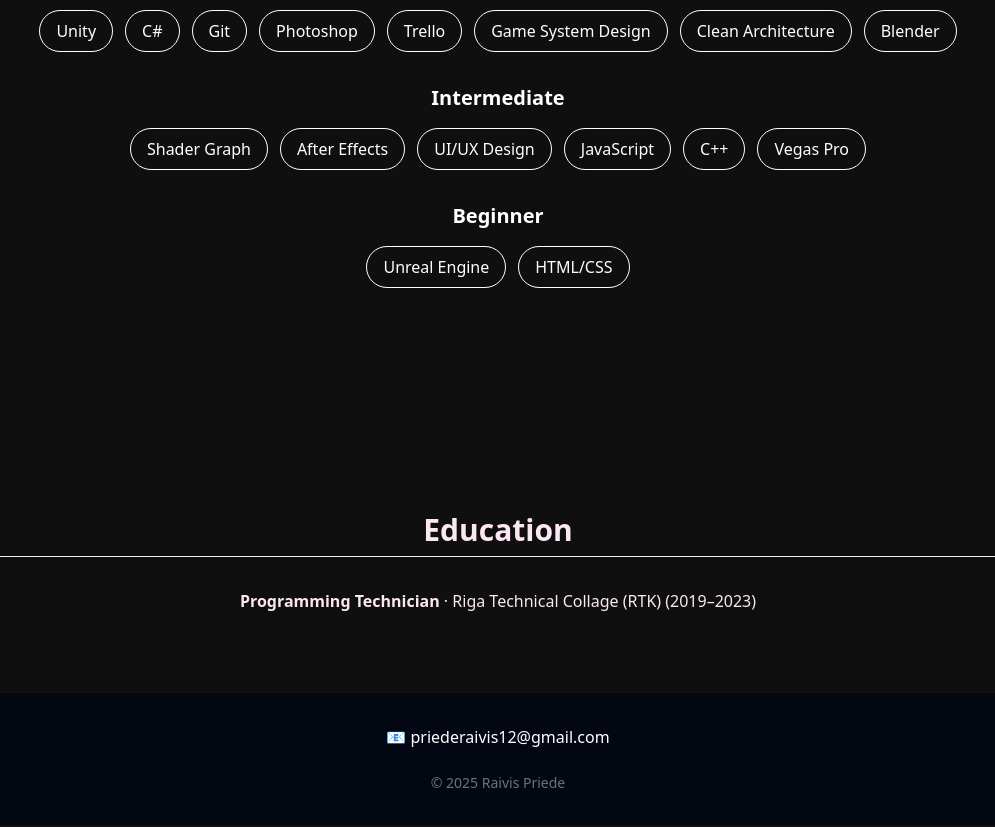
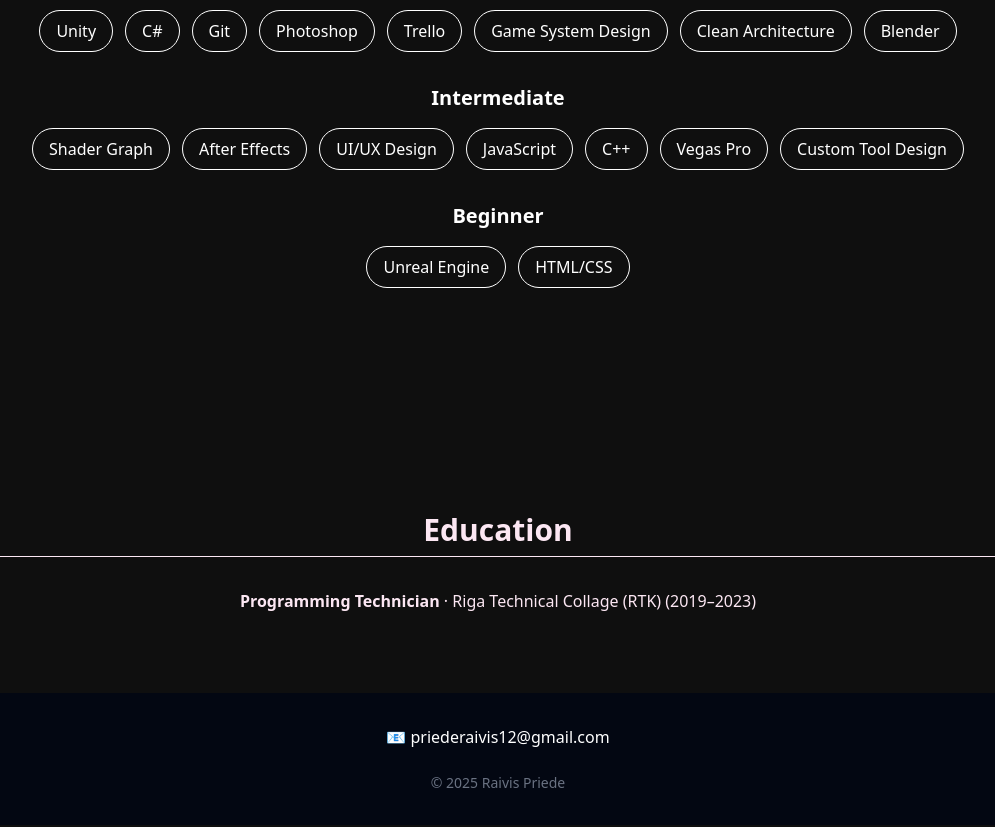
Before and after one commit to NeonWolfYtt/Portfolio, a React (Vite) app: page / in a window 1280 px wide. Shown: the part 2100-2927 px from the top of the page, without its empty margins (142-1137 px from the left). Built offline with nearby package versions, Linux system fonts and the light colour scheme.

Commit message:
updated cv and skills

```diff
--- a/src/components/Header.jsx
+++ b/src/components/Header.jsx
@@ -14,7 +14,7 @@ export default function Header(){
                     <a href="https://www.tiktok.com/@neonwolfytt" target="_blank" rel="noopener noreferrer" className="hover:text-white-400">
                         <FaTiktok size={24}/>
                     </a>
-                    <a href="/RaivisPriede_Resume.pdf" target="_blank" rel="noopener noreferrer" className="hover:text-white-400">
+                    <a href="/Raivis_Priede_Resume_2025.pdf" target="_blank" rel="noopener noreferrer" className="hover:text-white-400">
                         <FaFileAlt size={24}/>
                     </a>
                 </div>
--- a/src/components/SkillSection.jsx
+++ b/src/components/SkillSection.jsx
@@ -1,7 +1,7 @@
 export default function SkillsSection() {
     const skills = {
       Advanced: ["Unity", "C#", "Git", "Photoshop", "Trello", "Game System Design", "Clean Architecture", "Blender"],
-      Intermediate: ["Shader Graph", "After Effects", "UI/UX Design", "JavaScript", "C++", "Vegas Pro"],
+      Intermediate: ["Shader Graph", "After Effects", "UI/UX Design", "JavaScript", "C++", "Vegas Pro", "Custom Tool Design"],
       Beginner: ["Unreal Engine", "HTML/CSS"],
     };
 
```
Also changed, not shown: 2 other files (tests, documents, lock files or other folders).
